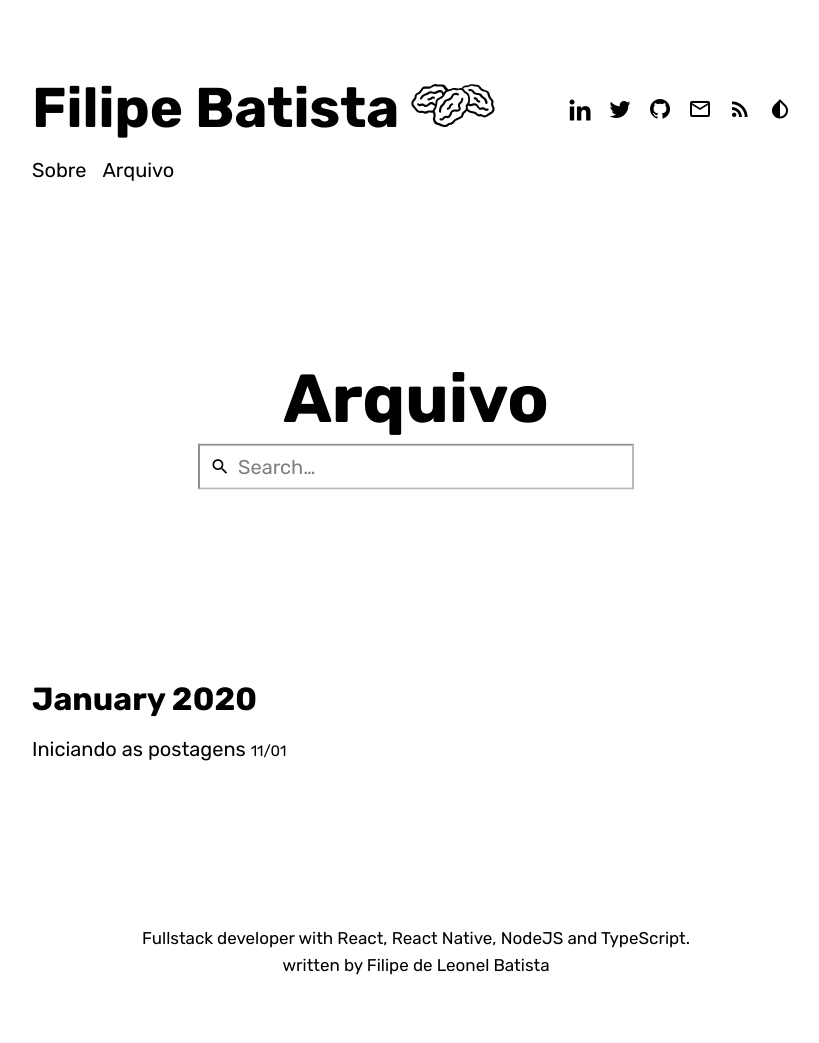
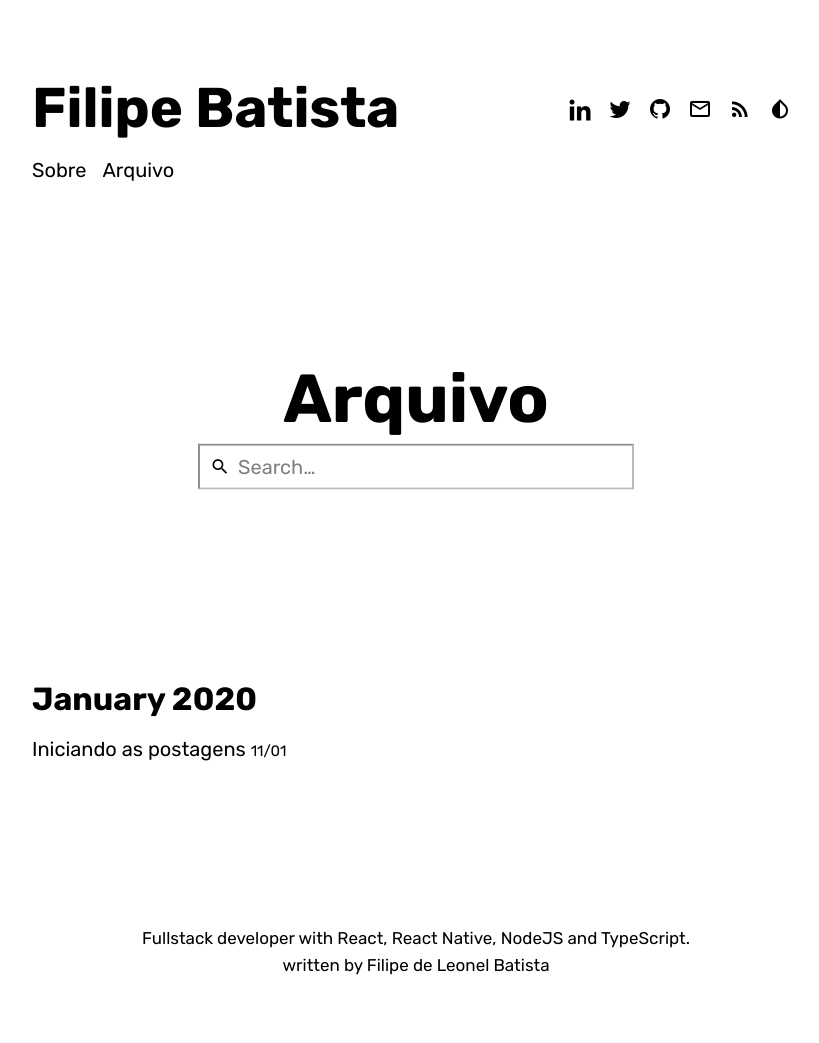
Before and after one commit to filipeleonelbatista/filipeleonelbatista.github.io, a Jekyll site: the page built from archive.md, in a window 1280 px wide. Shown: the whole page, without its empty margins (224-1043 px from the left). Built offline with Jekyll 4.4.1, drawn with Linux system fonts in a browser that asks for light colours; some web fonts are replaced.

Commit message:
Update header.html

```diff
--- a/_includes/main/header.html
+++ b/_includes/main/header.html
@@ -3,7 +3,7 @@
       <div class="logo">
 
         <a href="{{ '/' | prepend: site.baseurl }}">{{ site.blog.title }}</a>
-        <object type="image/svg+xml" data="{{ site.blog.logo_path | relative_url }}" class="logosvg">Your browser does not support svg images</object>
+<!--         <object type="image/svg+xml" data="{{ site.blog.logo_path | relative_url }}" class="logosvg">Your browser does not support svg images</object> -->
       </div>
 
         <ul>
```
